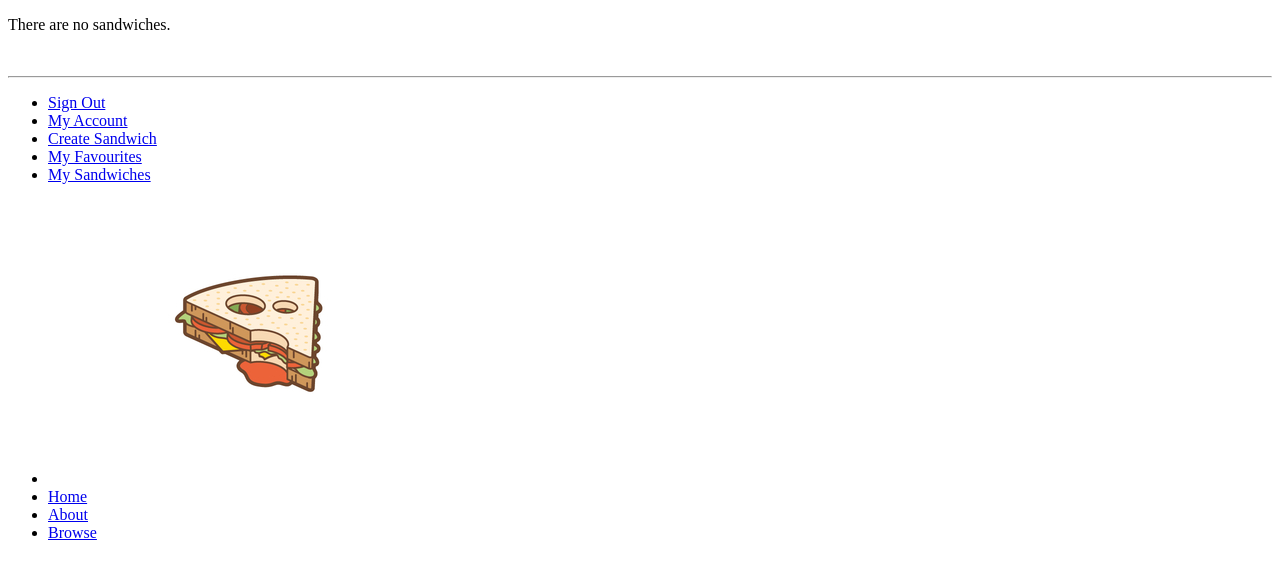
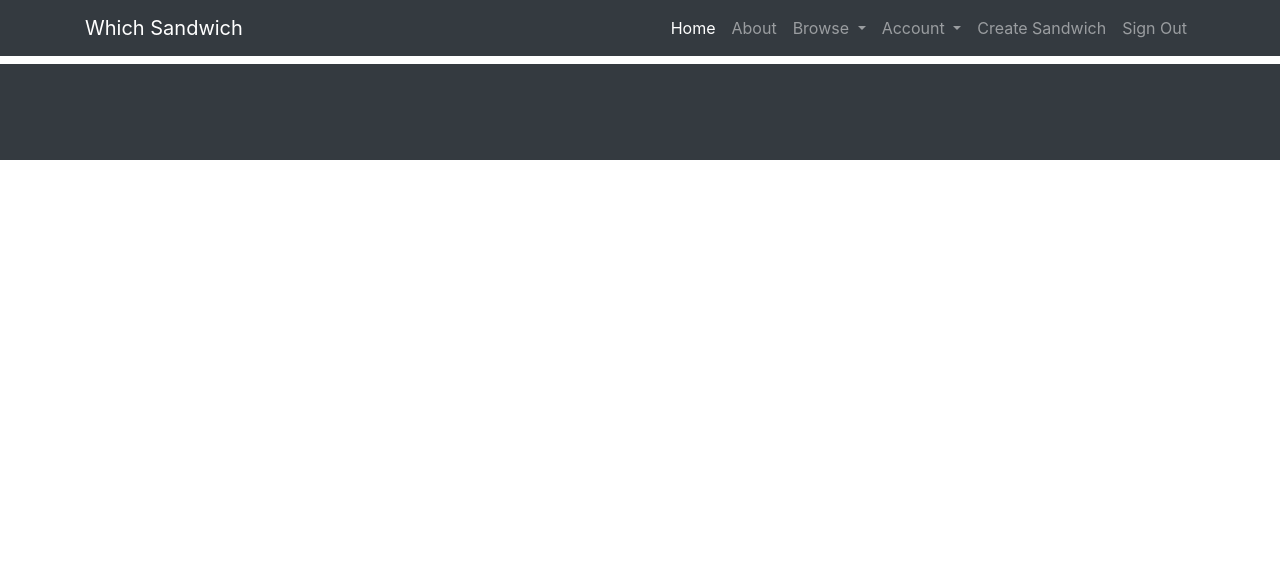
Before and after one commit to 2268563/which-sandwich, a Django app: page /whichsandwich/browse/ in a window 1280 px wide. Shown: the top 579 px of the page. Run offline with Django 3.2, Linux system fonts and the light colour scheme; the visitor is signed in with stand-in values (Sample User, id 1); data that the repository does not hold is empty; some libraries are stand-ins or nearby versions.

Commit message:
Updated base.html

```diff
--- a/which_sandwich_project/templates/whichsandwich/base.html
+++ b/which_sandwich_project/templates/whichsandwich/base.html
@@ -1,40 +1,117 @@
 <!DOCTYPE html>
 {% load staticfiles %}
-<script src="https://ajax.googleapis.com/ajax/libs/jquery/3.0.0/jquery.min.js"></script>
-<script src="{% static "js\whichsandwich-jquery.js" %}"></script>
+<html lang="en">
 
-<html>
-  <head lang="eng">
+  <head>
+
+    <meta charset="utf-8">
+    <meta name="viewport" content="width=device-width, initial-scale=1, shrink-to-fit=no">
+    <meta name="description" content="">
+    <meta name="author" content="">
+
     <title>
-      Which Sandwich -
-      {% block title_block %}
-      Home
-      {% endblock %}
+      Which Sandwich - {% block title_block %} Home {% endblock %}
     </title>
+
+    <!-- Bootstrap core CSS -->
+    <link href="{% static 'vendor/bootstrap/css/bootstrap.min.css' %}" rel="stylesheet">
+
+    <!-- Custom styles for this template -->
+    <link href="{% static 'css/whichsandwich.css' %}" rel="stylesheet">
+
   </head>
+
   <body>
-    <div>
+
+    <!-- Navigation -->
+    <nav class="navbar navbar-expand-lg navbar-dark bg-dark fixed-top">
+      <div class="container">
+        <a class="navbar-brand" href="{% url 'index' %}">Which Sandwich</a>
+        <button class="navbar-toggler" type="button" data-toggle="collapse" data-target="#navbarResponsive" aria-controls="navbarResponsive" aria-expanded="false" aria-label="Toggle navigation">
+          <span class="navbar-toggler-icon"></span>
+        </button>
+        <div class="collapse navbar-collapse" id="navbarResponsive">
+          <ul class="navbar-nav ml-auto">
+            <li class="nav-item active">
+              <a class="nav-link" href="{% url 'index'  %}">Home
+                <span class="sr-only">(current)</span>
+              </a>
+            </li>
+            <li class="nav-item">
+              <a class="nav-link" href="{% url 'about'  %}">About</a>
+            </li>
+            <li class="nav-item dropdown">
+              <a class="nav-link dropdown-toggle" data-toggle="dropdown" role="button" aria-haspopup="true" area-expanded="false" href="{% url 'browse'  %}">
+                Browse
+              </a>
+              <ul class="dropdown-menu bg-dark">
+                <li>
+                  <a class="nav-link" href="{% url 'top'  %}">Top</a>
+                </li>
+                <li>
+                  <a class="nav-link" href="{% url 'new'  %}">New</a>
+                </li>
+                <li>
+                  <a class="nav-link" href="{% url 'controversial'  %}">Controversial</a>
+                </li>
+              </ul>
+            </li>
+
+            {% if user.is_authenticated %}
+            <li class="nav-item dropdown">
+              <a class="nav-link dropdown-toggle" data-toggle="dropdown" role="button" aria-haspopup="true" area-expanded="false" href="{% url 'my_account' %}">
+                Account
+              </a>
+              <ul class="dropdown-menu bg-dark">
+                <li class="nav-item">
+                  <a class="nav-link" href="{% url 'my_account'  %}">My Account</a>
+                </li>
+                <li class="nav-item">
+                  <a class="nav-link" href="{% url 'my_favourites'  %}">My Favourites</a>
+                </li>
+                <li class="nav-item">
+                  <a class="nav-link" href="{% url 'my_sandwiches'  %}">My Sandwiches</a>
+                </li>
+              </ul>
+            </li>
+            <li class="nav-item">
+              <a class="nav-link" href="{% url 'create_sandwich'  %}">Create Sandwich</a>
+            </li>
+            <li class="nav-item">
+              <a class="nav-link" href="{% url 'sign_out'  %}">Sign Out</a>
+            </li>
+            {% else %}
+            <li class="nav-item">
+              <a class="nav-link" href="{% url 'sign_in'  %}">Sign In</a>
+            </li>
+            <li class="nav-item">
+              <a class="nav-link" href="{% url 'sign_up'  %}">Sign Up</a>
+            </li>
+            {% endif %}
+          </ul>
+        </div>
+      </div>
+    </nav>
+
+    <!-- Page Content -->
+    <div class="container">
       {% block body_block %}
       {% endblock %}
     </div>
-    <hr />
-    <div>
-      <ul>
-        {% if user.is_authenticated %}
-        <li><a href ="{% url 'sign_out' %}">Sign Out</a></li>
-        <li><a href ="{% url 'my_account' %}">My Account</a></li>
-        <li><a href ="{% url 'create_sandwich' %}">Create Sandwich</a></li>
-        <li><a href ="{% url 'my_favourites' %}">My Favourites</a></li>
-        <li><a href ="{% url 'my_sandwiches' %}">My Sandwiches</a></li>
-        {% else %}
-        <li><a href ="{% url 'sign_in' %}">Sign In</a></li>
-        <li><a href ="{% url 'sign_up' %}">Sign Up</a></li>
-        {% endif %}
-        <li><img src="{% static "images\logo.jpg" %}" alt=Logo" /></li>
-        <li><a href ="{% url 'index' %}">Home</a></li>
-        <li><a href ="{% url 'about' %}">About</a></li>
-        <li><a href ="{% url 'browse' %}">Browse</a></li>
-      </ul>
-    </div>
+    <!-- /.container -->
+
+    <!-- Footer -->
+    <footer class="py-5 bg-dark">
+      <div class="container">
+        <p class="m-0 text-center text-white"><!-- Copyright text? --></p>
+      </div>
+      <!-- /.container -->
+    </footer>
+
+    <!-- Bootstrap core JavaScript -->
+    <script src="{% static 'vendor/jquery/jquery.min.js' %}"></script>
+    <script src="{% static 'vendor/bootstrap/js/bootstrap.bundle.min.js' %}"></script>
+
   </body>
+
 </html>
```
